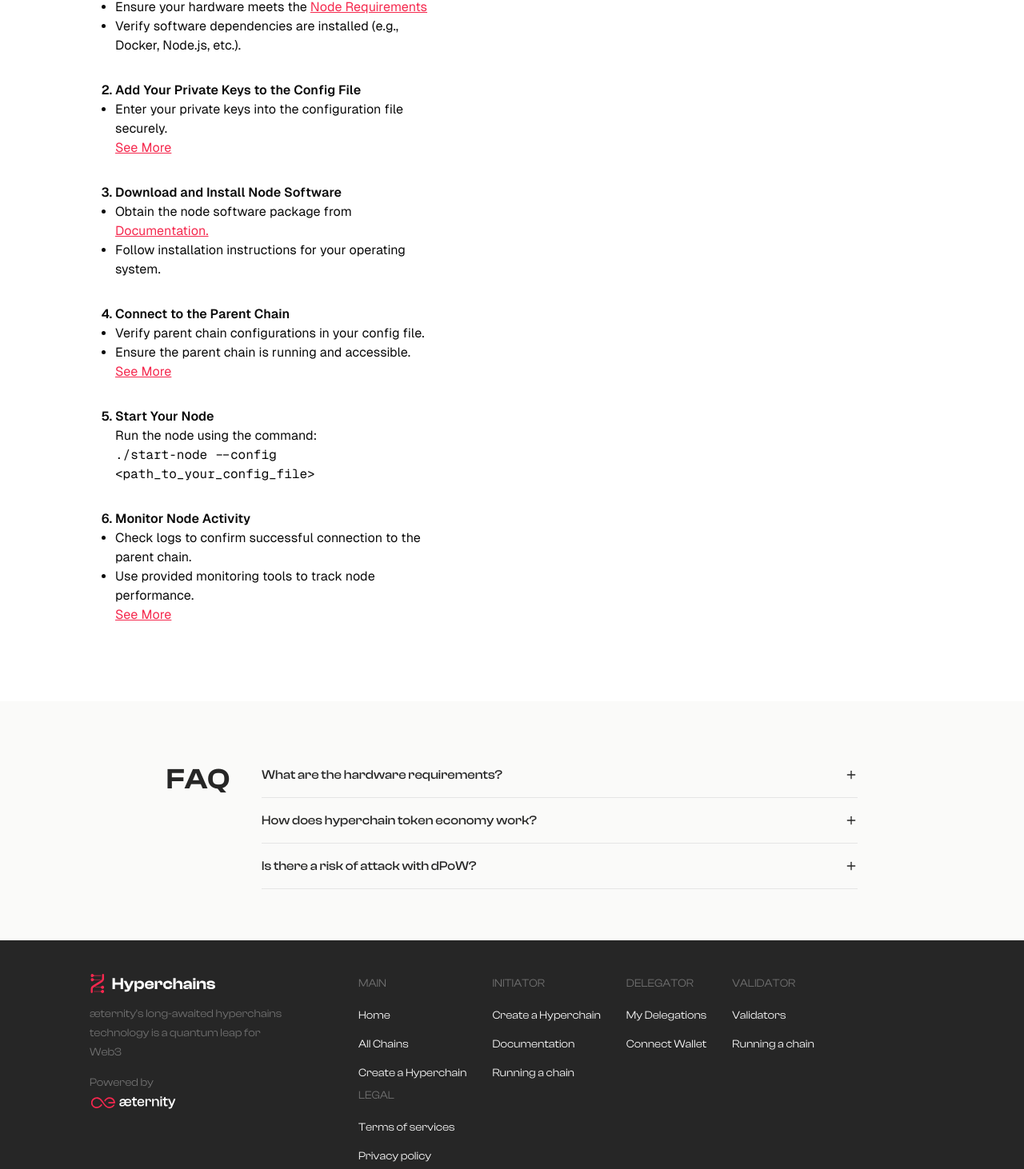
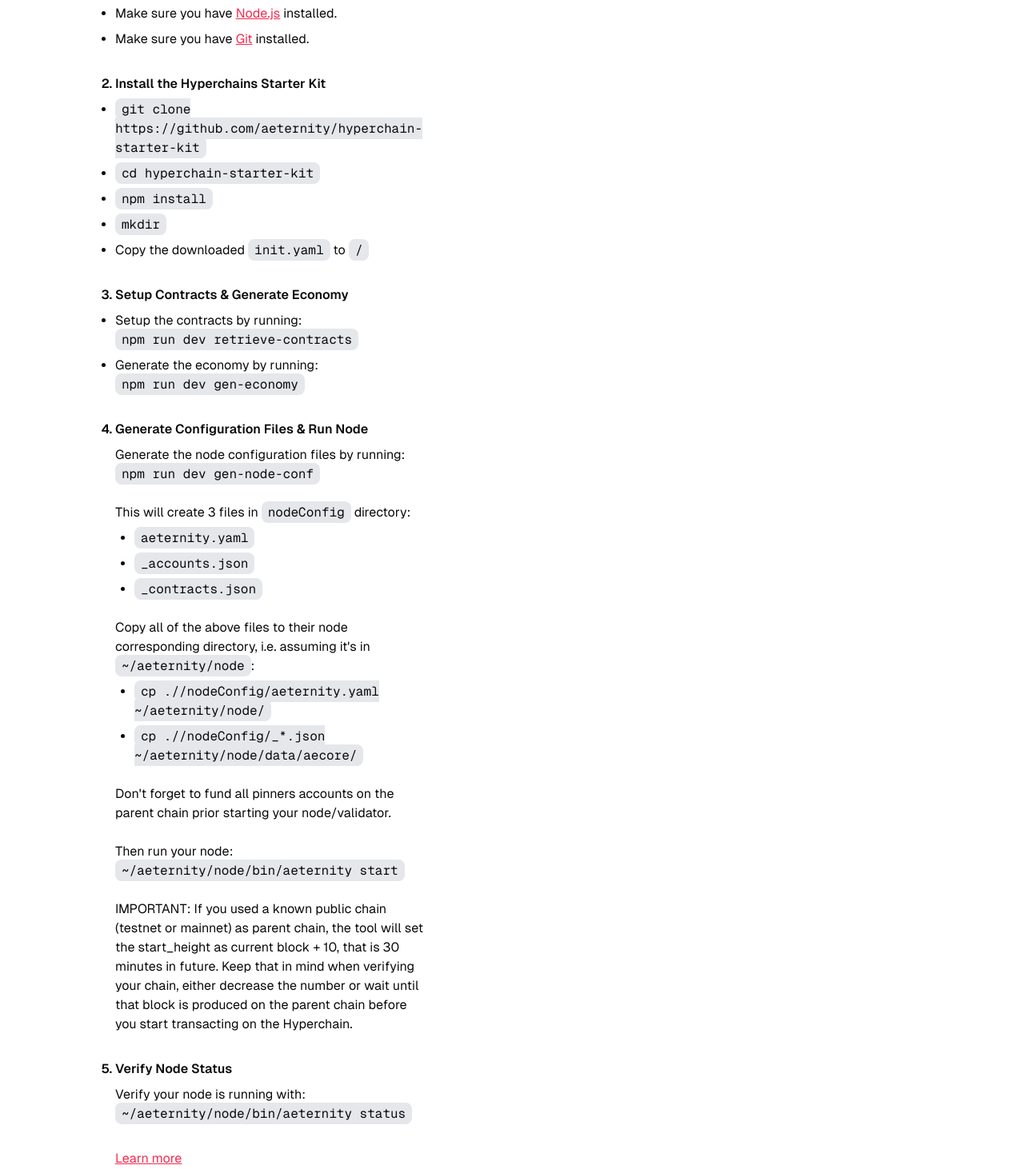
Before and after one commit to unit214/aeternity-hyperchains-initiator, a Next.js app: page /initiate/5 in a window 1280 px wide. Shown: the part 818-2280 px from the top of the page at 80% size. Built offline with nearby package versions, Linux system fonts and the light colour scheme.

Commit message:
feat: update tutorial steps on last page

```diff
--- a/src/app/initiate/5/page.tsx
+++ b/src/app/initiate/5/page.tsx
@@ -1,9 +1,11 @@
 'use client';
 
 import * as React from 'react';
+import { useEffect, useState } from 'react';
 
 import Link from 'next/link';
 
+import { Code } from '@/components/code';
 import { Button } from '@/components/ui/button';
 import {
     DEFAULT_FAUCET_INIT_BALANCE,
@@ -15,12 +17,17 @@
     parentChains
 } from '@/lib/constants';
 import { getFromLocalStorage } from '@/lib/local-storage';
-import { step1FormSchema, step2FormSchema, step3FormSchema, step4FormSchema } from '@/lib/types';
+import { Step1FormValues, step1FormSchema, step2FormSchema, step3FormSchema, step4FormSchema } from '@/lib/types';
 
 import { InfoIcon } from 'lucide-react';
 import YAML from 'yaml';
 
 const InitiatorStep5Form: React.FC = () => {
+    const [networkId, setNetworkId] = useState<string | undefined>();
+    useEffect(() => {
+        setNetworkId(getFromLocalStorage<Step1FormValues>(INITIATOR_STEP_1_STORAGE_KEY)?.networkId);
+    }, []);
+
     const downloadTxtFile = () => {
         // get the content from the local storage
         const step1Data = step1FormSchema.parse(getFromLocalStorage(INITIATOR_STEP_1_STORAGE_KEY));
@@ -97,78 +104,140 @@
                 <div className='mt-8'>
                     <h3 className='text-lg font-semibold'>Next Steps</h3>
                 </div>
-                <ol className='mb-16 mt-6 list-decimal pl-4 font-sans marker:font-sans marker:font-semibold md:mb-24'>
-                    <li className='mb-8'>
+                <ol className='mb-16 mt-6 list-decimal space-y-8 pl-4 font-sans marker:font-sans marker:font-semibold md:mb-24'>
+                    <li className='space-y-2'>
                         <span className='font-semibold'>Prepare Your Environment</span>
-                        <ul className='list-disc'>
+                        <ul className='list-disc space-y-2'>
                             <li>
-                                Ensure your hardware meets the{' '}
-                                <Link className='text-pink underline' href='example.com'>
-                                    Node Requirements
-                                </Link>
+                                Make sure you have{' '}
+                                <Link
+                                    className='text-pink underline'
+                                    target='_blank'
+                                    rel='noopener noreferrer'
+                                    href='https://nodejs.org/en/download'>
+                                    Node.js
+                                </Link>{' '}
+                                installed.
                             </li>
-                            <li>Verify software dependencies are installed (e.g., Docker, Node.js, etc.).</li>
-                        </ul>
-                    </li>
-                    <li className='mb-8'>
-                        <span className='font-semibold'>Add Your Private Keys to the Config File</span>
-                        <ul className='list-disc'>
                             <li>
-                                Enter your private keys into the configuration file securely.
-                                <br />
-                                <Link className='text-pink underline' href='example.com'>
-                                    See More
-                                </Link>
+                                Make sure you have{' '}
+                                <Link
+                                    className='text-pink underline'
+                                    target='_blank'
+                                    rel='noopener noreferrer'
+                                    href='https://git-scm.com/downloads'>
+                                    Git
+                                </Link>{' '}
+                                installed.
                             </li>
                         </ul>
                     </li>
-                    <li className='mb-8'>
-                        <span className='font-semibold'>Download and Install Node Software</span>
-                        <ul className='list-disc'>
+                    <li className='space-y-2'>
+                        <span className='font-semibold'>Install the Hyperchains Starter Kit</span>
+                        <ul className='list-disc space-y-2'>
                             <li>
-                                Obtain the node software package from{' '}
-                                <Link className='text-pink underline' href='example.com'>
-                                    Documentation.
-                                </Link>
+                                <Code>git clone https://github.com/aeternity/hyperchain-starter-kit</Code>
                             </li>
-                            <li>Follow installation instructions for your operating system.</li>
-                        </ul>
-                    </li>
-                    <li className='mb-8'>
-                        <span className='font-semibold'>Connect to the Parent Chain</span>
-                        <ul className='list-disc'>
-                            <li>Verify parent chain configurations in your config file.</li>
                             <li>
-                                Ensure the parent chain is running and accessible.
-                                <br />
-                                <Link className='text-pink underline' href='example.com'>
-                                    See More
-                                </Link>
+                                <Code>cd hyperchain-starter-kit</Code>
+                            </li>
+                            <li>
+                                <Code>npm install </Code>
+                            </li>
+                            <li>
+                                <Code>mkdir {networkId}</Code>
+                            </li>
+                            <li>
+                                Copy the downloaded <Code>init.yaml</Code> to <Code>/{networkId}</Code>
                             </li>
                         </ul>
                     </li>
-                    <li className='mb-8'>
-                        <span className='font-semibold'>Start Your Node</span>
-                        <ul className='list-none'>
+                    <li className='space-y-2'>
+                        <span className='font-semibold'>Setup Contracts & Generate Economy</span>
+                        <ul className='list-disc space-y-2'>
                             <li>
-                                Run the node using the command:
+                                Setup the contracts by running:
                                 <br />
-                                <code>./start-node --config &lt;path_to_your_config_file&gt;</code>
+                                <Code>npm run dev retrieve-contracts {networkId}</Code>
+                            </li>
+                            <li>
+                                Generate the economy by running:
+                                <br />
+                                <Code>npm run dev gen-economy {networkId}</Code>
                             </li>
                         </ul>
                     </li>
-                    <li>
-                        <span className='font-semibold'>Monitor Node Activity</span>
-                        <ul className='list-disc'>
-                            <li>Check logs to confirm successful connection to the parent chain.</li>
+                    <li className='space-y-2'>
+                        <span className='font-semibold'>Generate Configuration Files & Run Node</span>
+                        <ul className='space-y-6'>
                             <li>
-                                Use provided monitoring tools to track node performance.
+                                Generate the node configuration files by running:
                                 <br />
-                                <Link className='text-pink underline' href='example.com'>
-                                    See More
-                                </Link>
+                                <Code>npm run dev gen-node-conf {networkId}</Code>
+                            </li>
+                            <li className='space-y-2'>
+                                This will create 3 files in <Code>nodeConfig</Code> directory:
+                                <ul className='list-disc space-y-2 pl-6'>
+                                    <li>
+                                        <Code>aeternity.yaml</Code>
+                                    </li>
+                                    <li>
+                                        <Code>{networkId}_accounts.json</Code>
+                                    </li>
+                                    <li>
+                                        <Code>{networkId}_contracts.json</Code>
+                                    </li>
+                                </ul>
+                            </li>
+                            <li className='space-y-2'>
+                                Copy all of the above files to their node corresponding directory, i.e. assuming
+                                it&#39;s in <Code>~/aeternity/node</Code>:
+                                <ul className='list-disc space-y-2 pl-6'>
+                                    <li>
+                                        <Code>cp ./{networkId}/nodeConfig/aeternity.yaml ~/aeternity/node/</Code>
+                                    </li>
+                                    <li>
+                                        <Code>
+                                            cp ./{networkId}/nodeConfig/{networkId}_*.json ~/aeternity/node/data/aecore/
+                                        </Code>
+                                    </li>
+                                </ul>
+                            </li>
+                            <li>
+                                Don&#39;t forget to fund all pinners accounts on the parent chain prior starting your
+                                node/validator.
+                            </li>
+                            <li>
+                                Then run your node:
+                                <br />
+                                <Code>~/aeternity/node/bin/aeternity start</Code>
+                            </li>
+                            <li>
+                                IMPORTANT: If you used a known public chain (testnet or mainnet) as parent chain, the
+                                tool will set the start_height as current block + 10, that is 30 minutes in future. Keep
+                                that in mind when verifying your chain, either decrease the number or wait until that
+                                block is produced on the parent chain before you start transacting on the Hyperchain.
                             </li>
                         </ul>
+                    </li>
+                    <li className='space-y-2'>
+                        <span className='font-semibold'>Verify Node Status</span>
+                        <ul className='space-y-2'>
+                            <li>
+                                Verify your node is running with:
+                                <br />
+                                <Code>~/aeternity/node/bin/aeternity status</Code>
+                            </li>
+                        </ul>
+                    </li>
+                    <li className='list-none'>
+                        <Link
+                            className='text-pink underline'
+                            target='_blank'
+                            rel='noopener noreferrer'
+                            href='https://docs.aeternity.io/en/v7.3.0-rc3/hyperchains'>
+                            Learn more
+                        </Link>
                     </li>
                 </ol>
             </div>
--- /dev/null
+++ b/src/components/code.tsx
@@ -0,0 +1,5 @@
+import type { ReactNode } from 'react';
+
+export const Code = ({ children }: { children: ReactNode }) => {
+    return <code className='rounded-lg bg-gray-200 px-2 py-1'>{children}</code>;
+};
```
